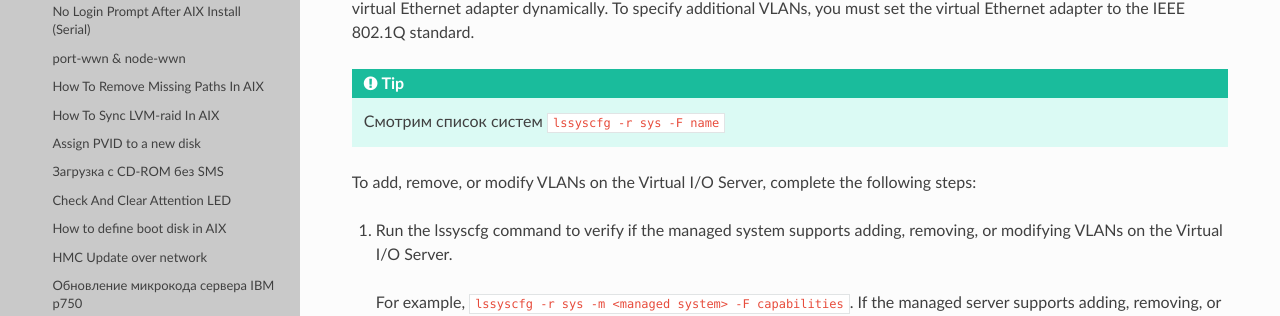
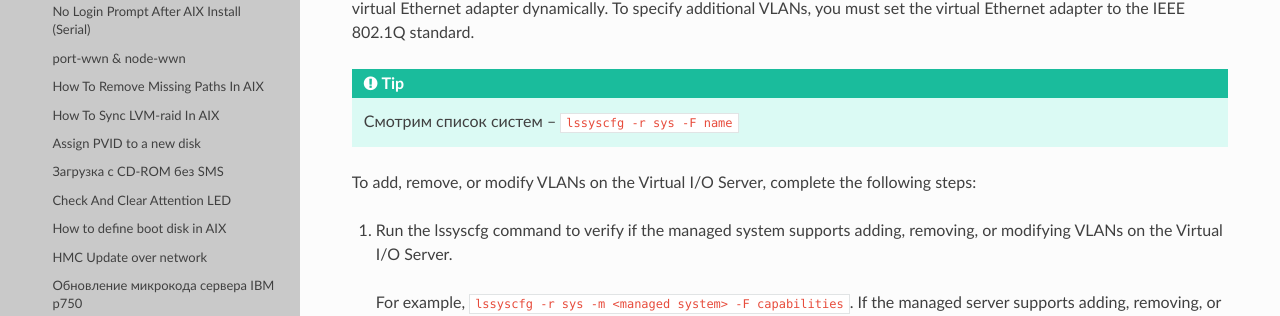
Before and after one commit to jeffscrum/jeffscrum.github.io, a Sphinx documentation site: the page built from source/ibm/virtualization/hmc-change-vlan-dynamically.rst, in a window 1280 px wide and 900 px high, scrolled down 507 px. Shown: the part 146-462 px from the top of the window. Built offline with Sphinx 7.4.7 and the Read the Docs theme 2.0.0, drawn with Linux system fonts in a browser that asks for light colours.

```diff
--- a/source/ibm/virtualization/hmc-change-vlan-dynamically.rst
+++ b/source/ibm/virtualization/hmc-change-vlan-dynamically.rst
@@ -23,7 +23,7 @@ Before you perform this task, ensure that you meet the following requirements:
 You can use the HMC graphical interface or the chhwres command from the HMC command-line interface to add, remove, or modify VLANs for a virtual Ethernet adapter that is assigned to an active partition. You can also edit the IEEE standard of the virtual Ethernet adapter dynamically. To specify additional VLANs, you must set the virtual Ethernet adapter to the IEEE 802.1Q standard.
 
 
-.. tip:: Смотрим список систем ``lssyscfg -r sys -F name``
+.. tip:: Смотрим список систем -- ``lssyscfg -r sys -F name``
 
 To add, remove, or modify VLANs on the Virtual I/O Server, complete the following steps:
 
```
